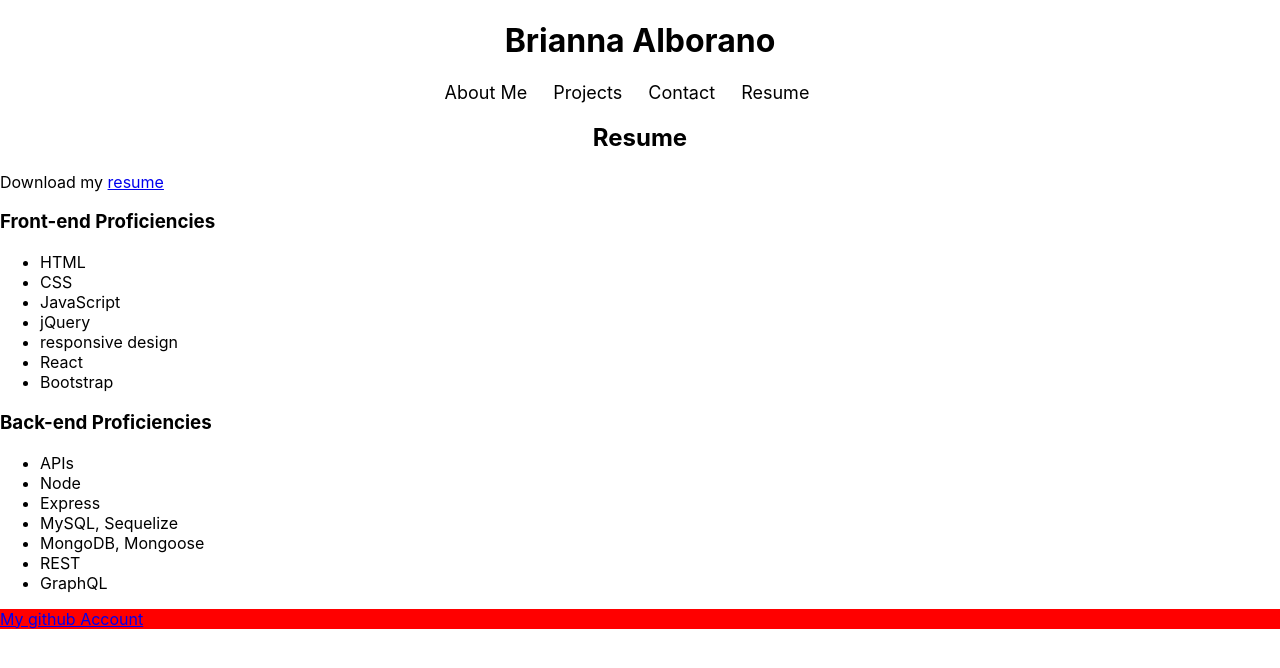
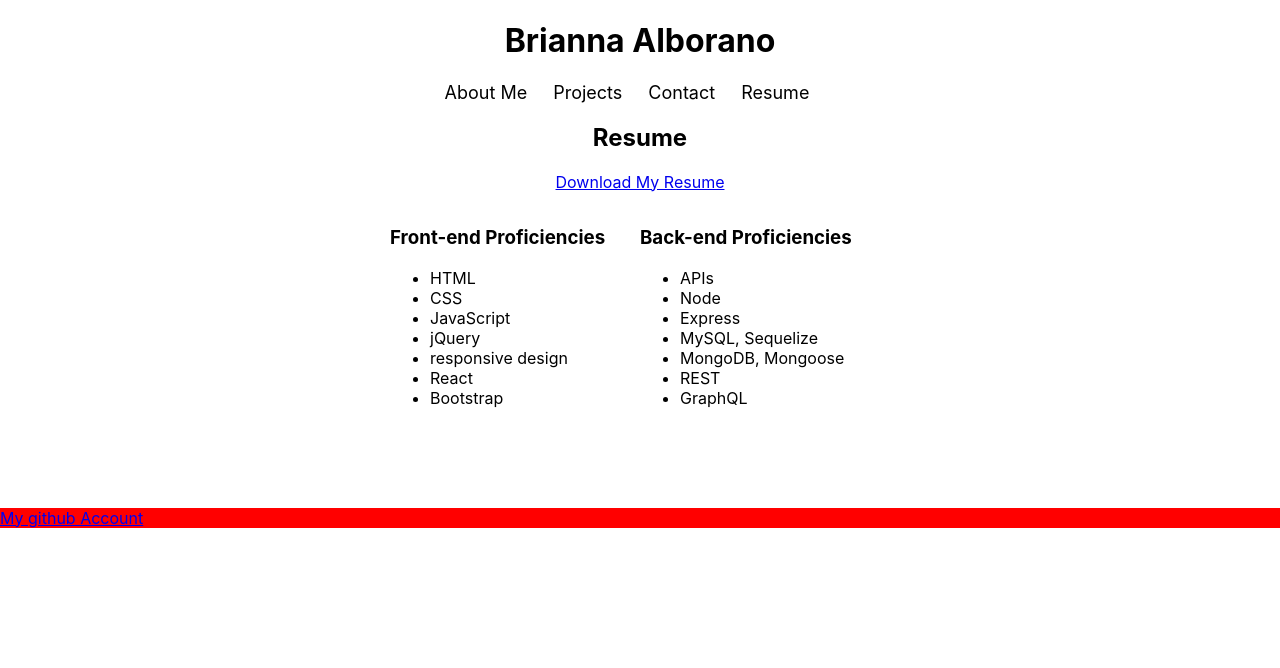
Before and after one commit to briannalbo/Portfolio-react, a React (Create React App) app in the folder portfolio/: page / in a window 1280 px wide. Both pictures are taken after a click on the element "Resume". Shown: the top 668 px of the page. Built offline with nearby package versions, Linux system fonts and the light colour scheme.

Commit message:
added more content and formatted and styled the resume page

```diff
--- a/portfolio/src/App.css
+++ b/portfolio/src/App.css
@@ -52,7 +52,29 @@
   align-items: center;
   flex-direction: column;
   display: flex;
+}
 
+#resume {
+  width: 100%;
+  align-items: center;
+  flex-direction: row;
+  display: flex;
+  justify-content: center;
+}
+
+#resume-download {
+  width: 100%;
+  display: flex;
+  justify-content: center;
+}
+
+#front {
+  width: 250px;
+  height: 300px;
+}
+#back {
+  width: 250px;
+  height: 300px;
 }
 
 @media (prefers-reduced-motion: no-preference) {
--- a/portfolio/src/components/Contact/index.js
+++ b/portfolio/src/components/Contact/index.js
@@ -41,6 +41,8 @@ function Contact() {
 
   return (
     <section id='contact-box'>
+      <h4>Kindly submit any questions or inquiries using the form below.</h4>
+
       <form id="contact-form" onSubmit={handleSubmit}>
         <div>
           <label htmlFor="name">Name: </label>
--- a/portfolio/src/components/Resume/index.js
+++ b/portfolio/src/components/Resume/index.js
@@ -1,12 +1,15 @@
 import React from 'react';
+import '../../App.css'
 
 function Resume() {
   return (
-    <section className="my-5">
-      <div className="my-2">
-      <p>
-        Download my <a href="https://www.linkedin.com/">resume</a>
+    <section>
+
+      <p id='resume-download'>
+        <a href="https://www.linkedin.com/"> Download My Resume</a>
         </p>
+        <div id='resume'>
+        <div id='front'>
         <h3>Front-end Proficiencies</h3>
         <ul className="skills">
           <li>HTML</li>
@@ -17,6 +20,8 @@ function Resume() {
           <li>React</li>
           <li>Bootstrap</li>
         </ul>
+        </div>
+        <div id='back'>
         <h3>Back-end Proficiencies</h3>
         <ul className="skills">
           <li>APIs</li>
@@ -27,6 +32,7 @@ function Resume() {
           <li>REST</li>
           <li>GraphQL</li>
         </ul>
+        </div>
       </div>
     </section>
   );
```
